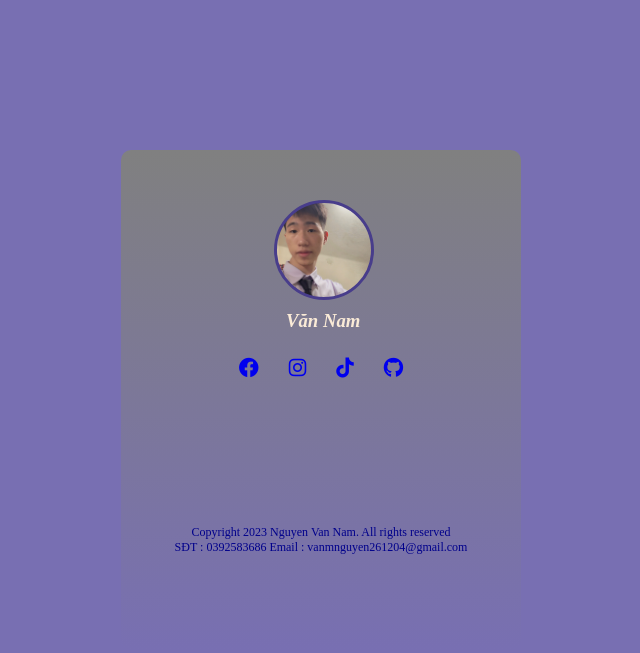
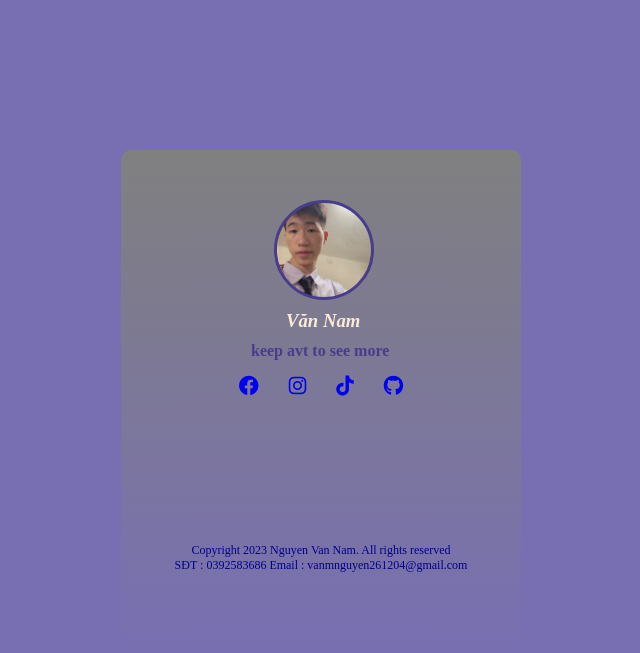
Before and after one commit to vannam2612/vannam, a plain HTML site: page index.html in a window 1280 px wide. Shown: the whole page, without its empty margins (319-959 px from the left). Drawn offline with Linux system fonts and the light colour scheme.

Commit message:
Update index.html

```diff
--- a/index.html
+++ b/index.html
@@ -11,6 +11,7 @@
     <div class="card">
         <div class="card__img"></div>
         <h3 >Văn Nam</h3>
+        <h4>keep avt to see more</h4>
         <div class="social">
             <a href="https://www.facebook.com/profile.php?id=100029224752833"><i class="fa-brands fa-facebook"></i></a>
             <a href="https://www.instagram.com/vwnng.2612"><i class="fa-brands fa-instagram"></i></a>
```
